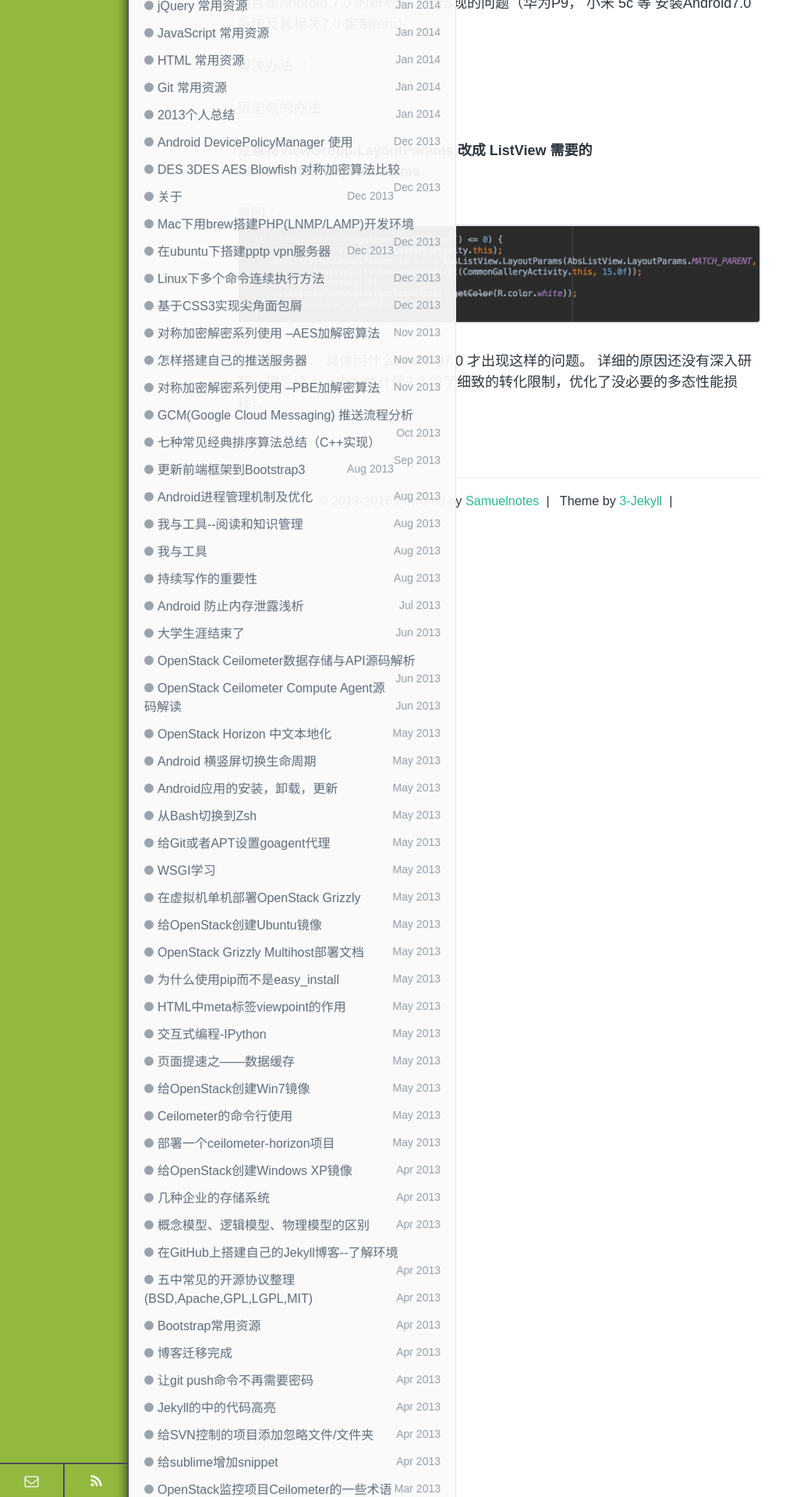
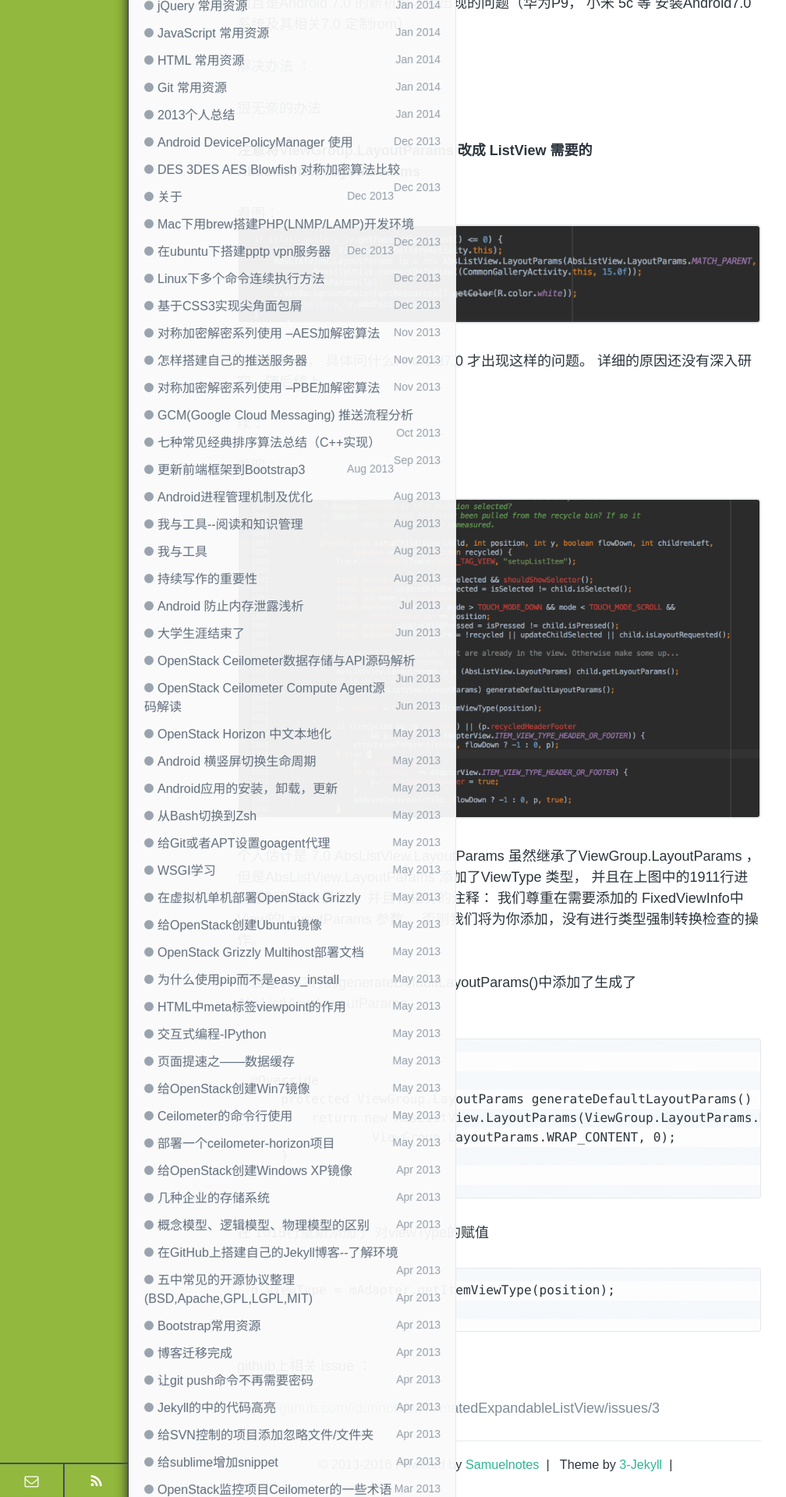
Before and after one commit to samuelhehe/samuelhehe.github.io, a Jekyll site: the page built from _posts/tech/2017-04-07-android70-viewgroup-cast-expection.md, in a window 1280 px wide. Shown: the part 2035-3955 px from the top of the page at 78% size, without its empty margins (0-1008 px from the left). Built offline with Jekyll 4.4.1, drawn with Linux system fonts in a browser that asks for light colours; comment, search, counter and statistics services are not loaded.

Commit message:
refs add after

````diff
--- a/_posts/tech/2017-04-07-android70-viewgroup-cast-expection.md
+++ b/_posts/tech/2017-04-07-android70-viewgroup-cast-expection.md
@@ -94,6 +94,37 @@ java.lang.ClassCastException: android.view.ViewGroup$LayoutParams cannot be cast
 看图：
 ![image](https://raw.githubusercontent.com/samuelhehe/samuelhehe.github.io/master/res/android7.0_listview_viewgroup_cast_abslistview_exception.png)
 
-问题已解决， 具体问什么Android7.0 才出现这样的问题。 详细的原因还没有深入研究，随后续上（个人估计是7.0 做了细致的转化限制，优化了没必要的多态性能损耗）。
+问题已解决， 具体问什么Android7.0 才出现这样的问题。 详细的原因还没有深入研究，随后续上。
 
 续：
+
+看图：
+
+![image](https://raw.githubusercontent.com/samuelhehe/samuelhehe.github.io/master/res/android7.0_listview_viewgroup_cast_abslistview_layoutparams.png)
+
+个人估计是 7.0 AbsListView.LayoutParams 虽然继承了ViewGroup.LayoutParams ， 但是AbsListView.LayoutParams 添加了ViewType 类型， 并且在上图中的1911行进行强制的转换操作。
+并且有相关的注释：
+我们尊重在需要添加的 FixedViewInfo中View的LayoutParams 参数。 否则我们将为你添加，没有进行类型强制转换检查的操作。
+
+并且在1913行的generateDefaultLayoutParams()中添加了生成了AbsListView.LayoutParams
+
+```
+
+@Override
+    protected ViewGroup.LayoutParams generateDefaultLayoutParams() {
+        return new AbsListView.LayoutParams(ViewGroup.LayoutParams.MATCH_PARENT,
+                ViewGroup.LayoutParams.WRAP_CONTENT, 0);
+    }
+
+```
+
+在 1015行重新添加了 对viewType的赋值
+
+```
+p.viewType = mAdapter.getItemViewType(position);
+
+```
+
+github上相关 issue ：
+
+[https://github.com/idunnololz/AnimatedExpandableListView/issues/3](https://github.com/idunnololz/AnimatedExpandableListView/issues/3)
````
